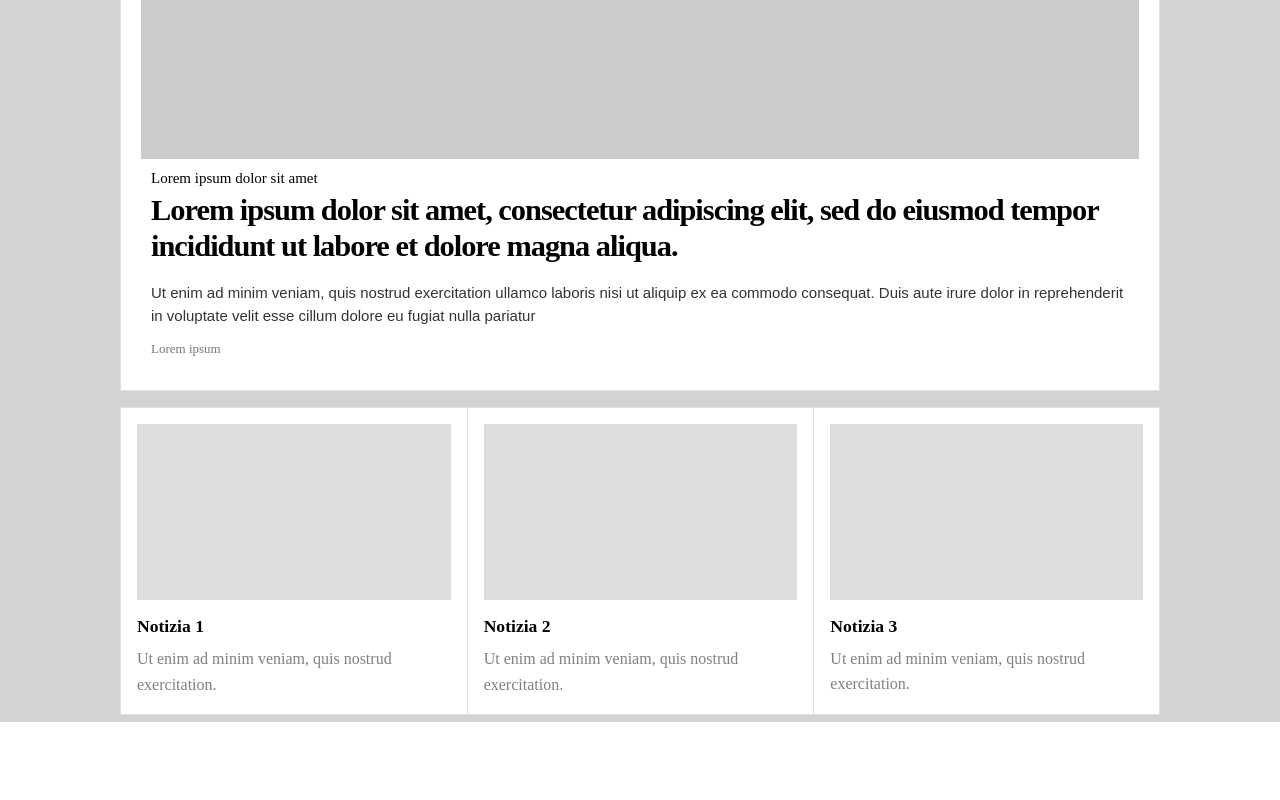
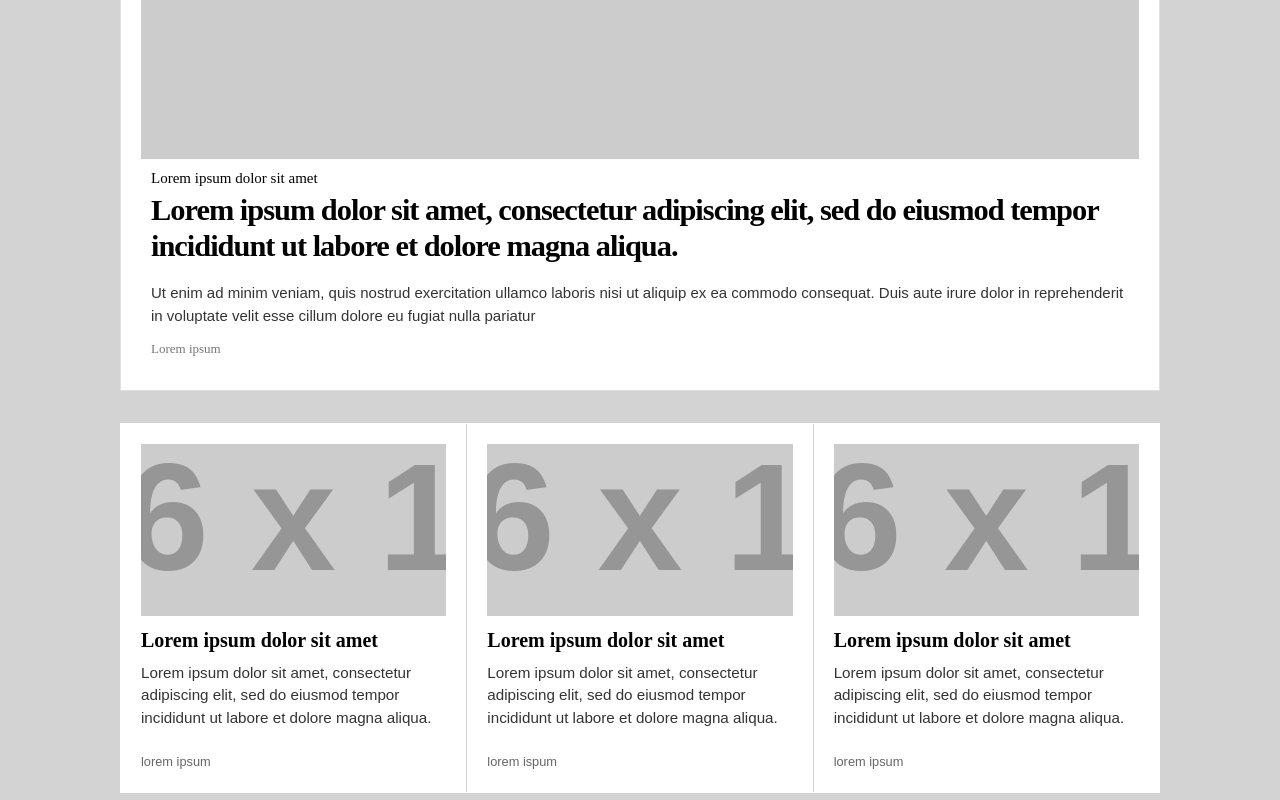
Before and after one commit to LorenzoTesi/Lorenzo_Tesi_ppm, a website: page index.html in a window 1280 px wide. Shown: the part 1009-1809 px from the top of the page. Before the commit the page ends 1731 px from the top, so only its background shows below. Drawn offline with Linux system fonts and the light colour scheme; placeholder pictures from the web are drawn by us; a web font is replaced by a local one.

Commit message:
Aggiunto il tipo di articolo in cui ci sono 3 notizie in linea orizzontale con le loro immagini sopra.

```diff
--- a/index.html
+++ b/index.html
@@ -92,23 +92,35 @@
             </div>
         </article>
 
+        <!-- reticolo con 3 articoli in linea con le immagini sopra -->
         <section class="article-grid">
             <article class="card">
-                <div class="placeholder-img"></div>
-                <h3>Notizia 1</h3>
-                <p>Ut enim ad minim veniam, quis nostrud exercitation.</p>
-            </article>
-            <article class="card">
-                <div class="placeholder-img"></div>
-                <h3>Notizia 2</h3>
-                <p>Ut enim ad minim veniam, quis nostrud exercitation.</p>
-            </article>
-            <article class="card">
-                <div class="placeholder-img"></div>
-                <h3>Notizia 3</h3>
-                <p>Ut enim ad minim veniam, quis nostrud exercitation.</p>
+                <img src="https://placehold.co/16x10" class="card-img">
+                <h3>Lorem ipsum dolor sit amet</h3>
+                <p>Lorem ipsum dolor sit amet, consectetur adipiscing elit, sed do eiusmod tempor incididunt ut labore et dolore magna aliqua.</p>
+                <div class="card-footer">
+                    <span class="card-meta">lorem ipsum</span>
+                </div>
             </article>
 
+            <article class="card">
+                <img src="https://placehold.co/16x10" class="card-img">
+                <h3>Lorem ipsum dolor sit amet</h3>
+                <p>Lorem ipsum dolor sit amet, consectetur adipiscing elit, sed do eiusmod tempor incididunt ut labore et dolore magna aliqua.</p>
+                <div class="card-footer">
+                    <span class="card-meta">lorem ispum</span>
+                </div>
+            </article>
+
+            <article class="card">
+                <img src="https://placehold.co/16x10" class="card-img">
+                <h3>Lorem ipsum dolor sit amet</h3>
+                <p>Lorem ipsum dolor sit amet, consectetur adipiscing elit, sed do eiusmod tempor incididunt ut labore et dolore magna aliqua.</p>
+                <div class="card-footer">
+                    <span class="card-meta">lorem ipsum</span>
+
+                </div>
+            </article>
         </section>
     </main>
 
--- a/style.css
+++ b/style.css
@@ -264,34 +264,70 @@ body {
     background: white;
 }
 
+/* article grid e card per fare il reticolo 1*3 di articoli con immagine in alto*/
 .article-grid {
     display: grid;
     grid-template-columns: repeat(3, 1fr);
-    gap: 0;
+    gap: 1px;
+    background-color: lightgray;
+    border: 1px solid white;
+    margin-top: 16px;
 }
 
 .card {
-    background: #fff;
-    padding: 16px;
-    border: 1px solid #e0e0e0;
+    background: white;
+    padding: 20px;
+    display: flex;
+    flex-direction: column;
+    height: 100%;
 }
 
 .card:not(:last-child) {
-    border-right: none; /* evita bordi doppi */
+    border-right: none;
 }
-
-.placeholder-img {
-    background: #ddd;
+/* Immagine della card */
+.card-img {
     width: 100%;
     aspect-ratio: 16 / 9;
+    object-fit: cover;
     margin-bottom: 12px;
 }
 
-h3 {
-    font-size: 1.1rem;
-    font-weight: 700;
-    margin-bottom: 6px;
+/* Titolo della card */
+.card h3 {
+    font-family: 'Spiegel-serif', serif;
+    font-size: 1.25rem;
+    line-height: 1.2;
+    font-weight: 800;
     color: #000;
+    margin-bottom: 10px;
+}
+
+/* testo */
+.card p {
+    font-family: "Arial", sans-serif;
+    font-size: 0.95rem;
+    line-height: 1.5;
+    color: #333;
+    margin-bottom: 12px;
+    flex-grow: 1;
+}
+
+/* Footer della card (Autore e Tempo di lettura) */
+.card-footer {
+    display: flex;
+    justify-content: space-between;
+    align-items: center;
+    font-family: "Arial", sans-serif;
+    font-size: 0.8rem;
+    color: #666;
+    padding-top: 10px;
+}
+
+.card-meta {
+    display: flex;
+    align-items: center;
+    gap: 5px;
 }
 
 /* ── RESPONSIVITÀ ── */
```
